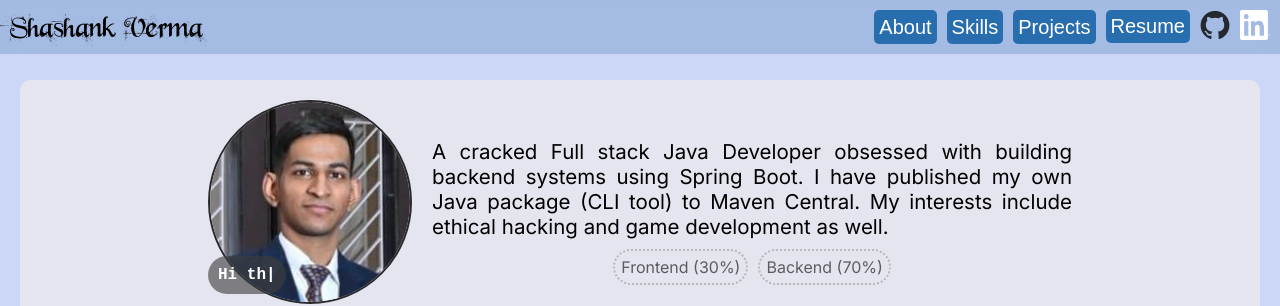
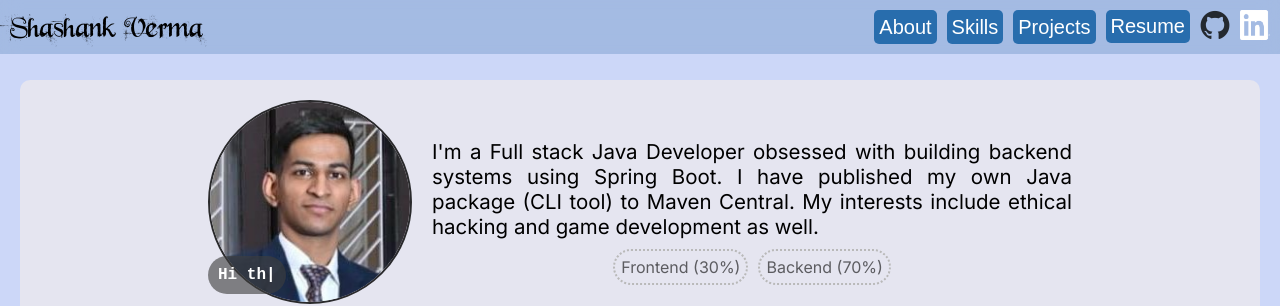
Before and after one commit to shawshank725/shawshank725.github.io, a React (Vite) app: page / in a window 1280 px wide. Shown: the top 306 px of the page. Built offline with nearby package versions, Linux system fonts and the light colour scheme; the HTML template or start-up script is replaced by a standard one.

Commit message:
changed something

```diff
--- a/src/components/HomePage.tsx
+++ b/src/components/HomePage.tsx
@@ -21,7 +21,7 @@ export default function HomePage({reference}: ReferenceProp) {
                 </div>
                 <div className='aboutMeFocusContainer'>
                     <span className='introductionText'>
-                        A cracked Full stack Java Developer obsessed with
+                        I'm a Full stack Java Developer obsessed with
                         building backend systems using Spring Boot.
                         I have published my own Java package (CLI tool) to Maven Central.
                         My interests include ethical hacking and game development as well.
```
